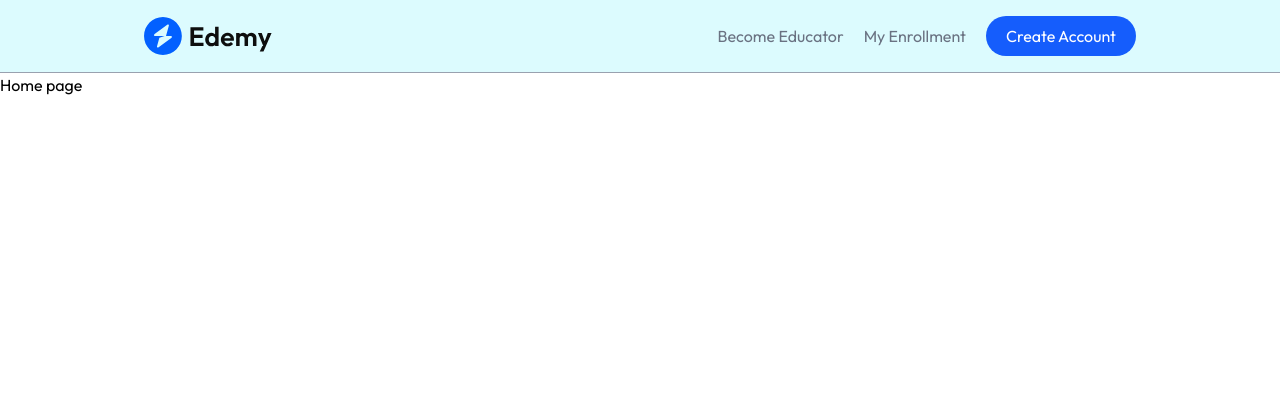
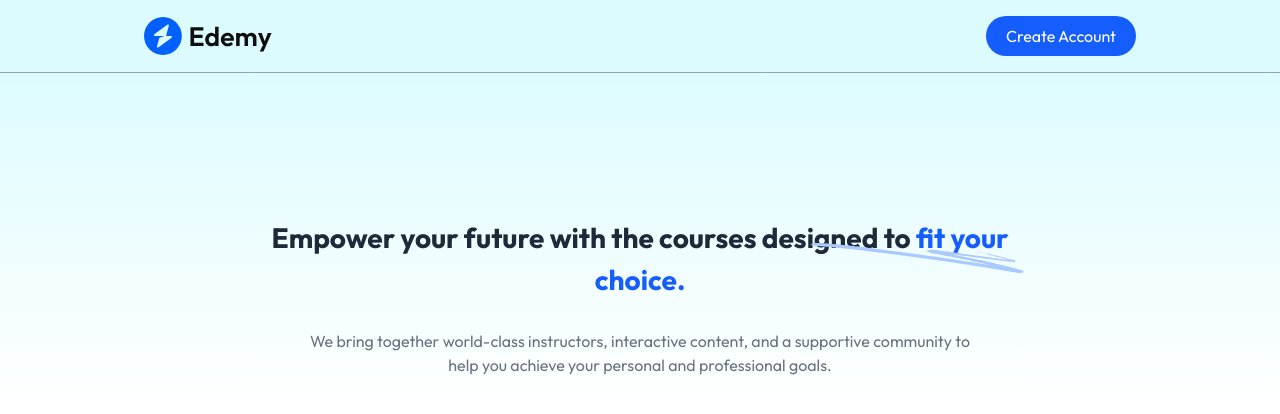
Before and after one commit to HosseinDakhili/Lms-website, a React (Vite) app: page / in a window 1280 px wide. Shown: the top 414 px of the page. Built offline with nearby package versions, Linux system fonts and the light colour scheme; no server answers.

Commit message:
add hero section in home  page

```diff
--- a/src/components/student/Hero.jsx
+++ b/src/components/student/Hero.jsx
@@ -1,11 +1,29 @@
-import React from 'react'
+import React from "react";
+import { assets } from "../../assets/assets";
 
 const Hero = () => {
   return (
-    <div>
-      <h1>hero</h1>
+    <div className="flex flex-col items-center justify-center w-full md:pt-36 pt-20 px-7 md:px-0 space-y-7 text-center bg-gradient-to-b from-cyan-100/70">
+      <h1 className="md:text-[48px ] text-[28px] relative font-bold text-gray-800 max-w-3xl mx-auto">
+        Empower your future with the courses designed to
+        <span className="text-blue-600"> fit your choice.</span>
+        <img
+          src={assets.sketch}
+          alt="sketch"
+          className="md:block hidden absolute bottom-7 right-0"
+        />
+      </h1>
+      <p className="md:block hidden text-gray-500 max-w-2xl mx-auto">
+        We bring together world-class instructors, interactive content, and a
+        supportive community to help you achieve your personal and professional
+        goals.
+      </p>
+      <p className="md:hidden text-gray-500 max-w-sm mx-auto ">
+        We bring together , and a supportive community to help you achieve your
+        personal and professional goals.
+      </p>
     </div>
-  )
-}
+  );
+};
 
-export default Hero
+export default Hero;
--- a/src/components/student/Navbar.jsx
+++ b/src/components/student/Navbar.jsx
@@ -1,8 +1,11 @@
 import React from "react";
 import { assets } from "../../assets/assets";
 import { Link } from "react-router-dom";
+import { useClerk, UserButton, useUser } from "@clerk/clerk-react";
 const Navbar = () => {
   const isCourseListPage = location.pathname.includes("/course-list");
+  const { openSignIn } = useClerk();
+  const { user } = useUser();
   return (
     <nav
       className={`flex items-center justify-between px-4 sm:px-10 md:px-14 lg:px-36 border-b border-gray-400 py-4 ${
@@ -15,20 +18,39 @@ const Navbar = () => {
         className="w-28 lg:w-32 cursor-pointer"
       />
       <div className="hidden md:flex items-center gap-5 text-gray-500">
+        {user && (
           <div className="flex items-center gap-5">
             <button>Become Educator</button>
             <Link to="/my-enrollment">My Enrollment</Link>
           </div>
-        <button className="bg-blue-600 text-white px-5 py-2 rounded-full">
+        )}
+        {user ? (
+          <UserButton />
+        ) : (
+          <button
+            onClick={() => openSignIn()}
+            className="bg-blue-600 text-white px-5 py-2 rounded-full cursor-pointer"
+          >
             Create Account
           </button>
+        )}
       </div>
       <div className="md:hidden flex items-center gap-2 sm:gap-5 text-gray-500">
-         <div className="flex items-center gap-5">
+        <div className="flex items-center gap-1 sm:gap-2 max-sm:text-xs">
+          {user && (
+            <>
               <button>Become Educator</button>
               <Link to="/my-enrollment">My Enrollment</Link>
+            </>
+          )}
         </div>
-        <button><img src={assets.user_icon} alt="" /></button>
+        {user ? (
+          <UserButton />
+        ) : (
+          <button onClick={()=>openSignIn()}>
+            <img src={assets.user_icon} alt="" />
+          </button>
+        )}
       </div>
     </nav>
   );
--- a/src/main.jsx
+++ b/src/main.jsx
@@ -4,13 +4,21 @@ import "./index.css";
 import App from "./App.jsx";
 // import { AppContextProvider } from "./context/AppContext.jsx";
 import { BrowserRouter } from "react-router-dom";
+import { ClerkProvider } from "@clerk/clerk-react";
+
+const PUBLISHABLE_KEY = import.meta.env.VITE_CLERK_PUBLISHABLE_KEY;
+if (!PUBLISHABLE_KEY) {
+  throw new Error("Missing Publishable Key");
+}
 
 createRoot(document.getElementById("root")).render(
   <StrictMode>
     <BrowserRouter>
-      {/* <AppContextProvider> */}
+      <ClerkProvider publishableKey={PUBLISHABLE_KEY} afterSignOutUrl='/'>
+        {/* <AppContextProvider> */}
         <App />
-      {/* </AppContextProvider> */}
+        {/* </AppContextProvider> */}
+      </ClerkProvider>
     </BrowserRouter>
   </StrictMode>
 );
--- a/src/pages/Student/Home.jsx
+++ b/src/pages/Student/Home.jsx
@@ -1,9 +1,10 @@
 import React from 'react'
+import Hero from '../../components/student/Hero'
 
 const Home = () => {
   return (
-    <div>
-      <h1>Home page</h1>
+    <div className='flex flex-col items-center space-y-7 text-center'>
+      <Hero/>
     </div>
   )
 }
```
Lines whose indentation alone changed are shown as unchanged.
